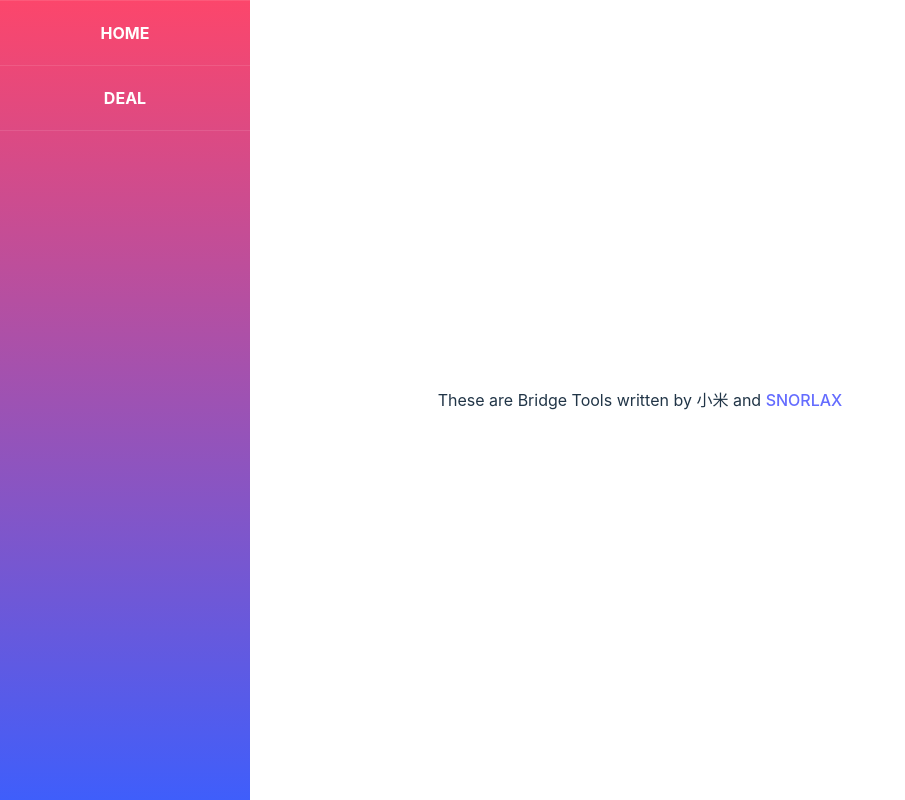
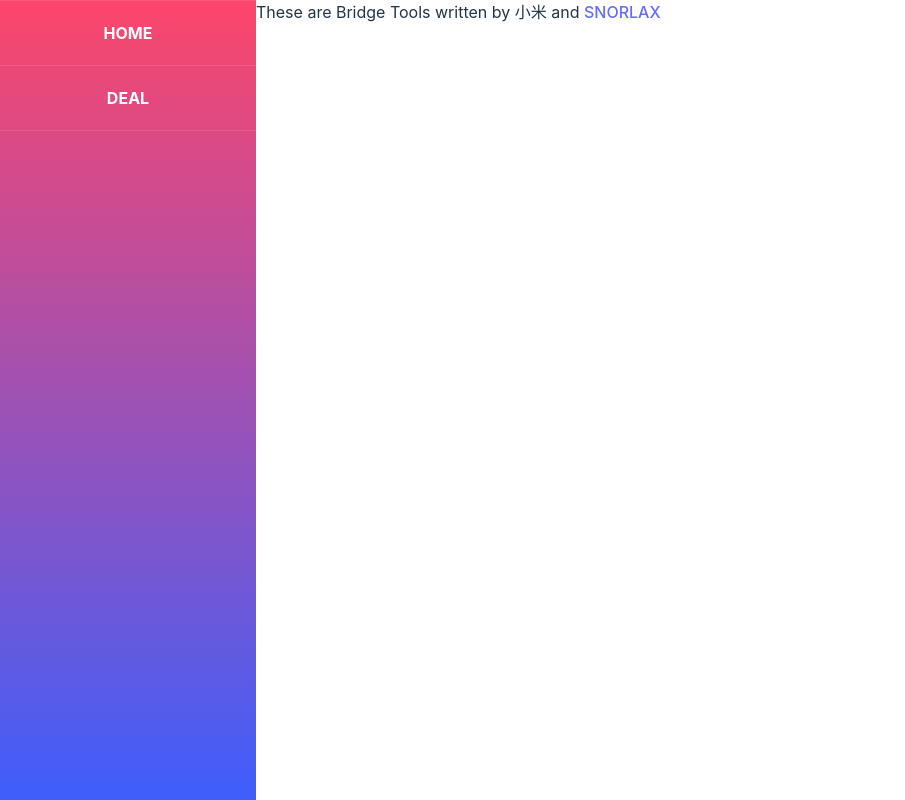
Before and after one commit to S-N-O-R-L-A-X/Bridge-Tools, a React (Vite) app: page / in a window 1280 px wide. Shown: the whole page, without its empty margins (0-905 px from the left). Built offline with nearby package versions, Linux system fonts and the light colour scheme.

Commit message:
fix: fix layout

```diff
--- a/src/App.css
+++ b/src/App.css
@@ -4,3 +4,9 @@
   padding: 2rem;
   text-align: center;
 }
+
+.App .main {
+  position: absolute;
+  left: 20%;
+  top: 0;
+}
--- a/src/App.tsx
+++ b/src/App.tsx
@@ -6,9 +6,12 @@ import Deal from './views/Deal/Deal'
 function App() {
   return (
     <div className="App">
-      <div><Sidebar /></div>
-      These are Bridge Tools written by 小米 and <a href="https://github.com/S-N-O-R-L-A-X">SNORLAX</a><br />
-      <Outlet />
+      <Sidebar />
+      <div className="main">
+        These are Bridge Tools written by 小米 and <a href="https://github.com/S-N-O-R-L-A-X">SNORLAX</a><br />
+        <Outlet />
+
+      </div>
     </div>
   )
 }
--- a/src/Components/ShowCards/ShowOneHand.tsx
+++ b/src/Components/ShowCards/ShowOneHand.tsx
@@ -11,7 +11,6 @@ export default function ShowOneHand(props: ShowOneHandProps) {
 
   const { hand, position, beautify = false } = props;
   let className = POSITION2FULL[position];
-  console.log(beautify);
   return (
     <>
       {hand.showWithoutColors().map((suit: string, index: number) => beautify ? <div key={index} className={className + NUMBER2COLOR[index]}> {NUMBER2COLORICON[index] + " " + suit}</div> : <div key={index} className={className + NUMBER2COLOR[index]}> {NUMBER2COLORSHORT[index] + " " + suit}</div>)}
--- a/src/Components/Sidebar/index.css
+++ b/src/Components/Sidebar/index.css
@@ -1,8 +1,8 @@
 .sidebar {
   height: 100%;
-  position: fixed;
+  position: absolute;
   left: 0;
-  width: 250px;
+  width: 20%;
   top: 0;
   background: linear-gradient(180deg, #FC466B 0%, #3F5EFB 100%);
 }
--- a/src/views/Deal/Deal.tsx
+++ b/src/views/Deal/Deal.tsx
@@ -14,8 +14,6 @@ function deal(boardSize: number) {
       const B = new Board(Math.floor(Math.random() * 16));
       B.shuffle();
       B.deal(players);
-      boards.push(players);
-      // break;
 
       if (handFilter({ hand: players[0], points: [24, 37] })) {
         boards.push(players);
```
